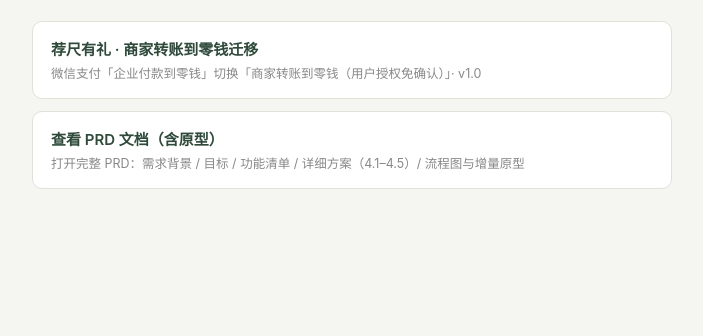
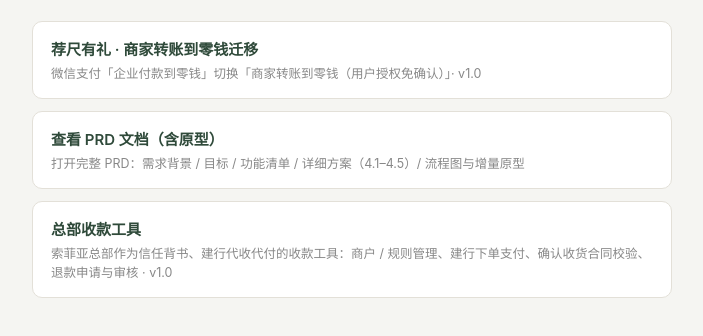
Before and after one commit to hahajackochan/sfy, a plain HTML site: page index.html in a window 1280 px wide. Shown: the part 118-454 px from the top of the page, without its empty margins (288-991 px from the left). Drawn offline with Linux system fonts and the light colour scheme.

Commit message:
新增需求：总部收款工具 PRD（含原型与附件）；根导航新增卡片

```diff
--- a/index.html
+++ b/index.html
@@ -27,6 +27,10 @@
     <div class="t">查看 PRD 文档（含原型）</div>
     <div class="d">打开完整 PRD：需求背景 / 目标 / 功能清单 / 详细方案（4.1–4.5）/ 流程图与增量原型</div>
   </a>
+  <a class="card" href="./headquarters-payment-tool/">
+    <div class="t">总部收款工具</div>
+    <div class="d">索菲亚总部作为信任背书、建行代收代付的收款工具：商户 / 规则管理、建行下单支付、确认收货合同校验、退款申请与审核 · v1.0</div>
+  </a>
 </div>
 </body>
 </html>
```
Also changed, not shown: headquarters-payment-tool/index.html (added, +1 -0 lines), 2 other files.
